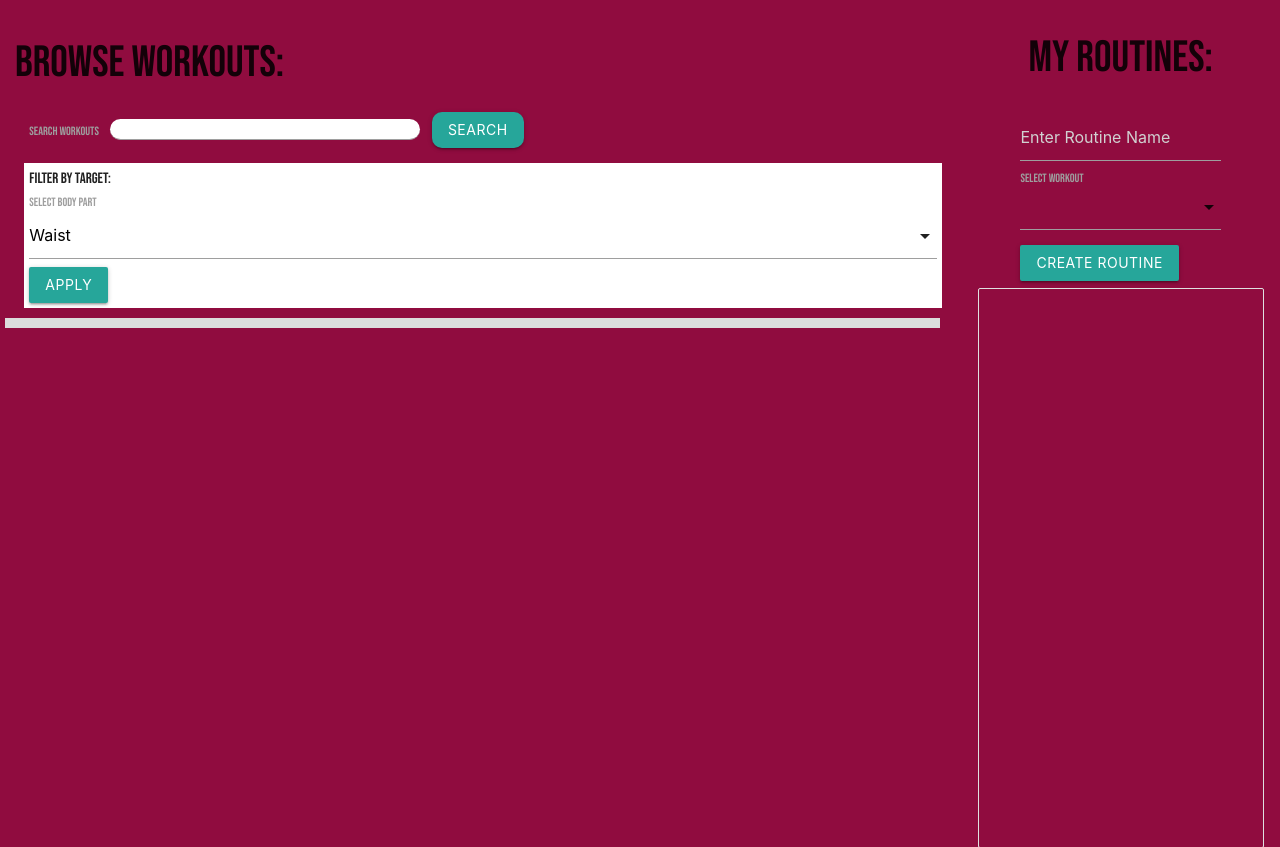
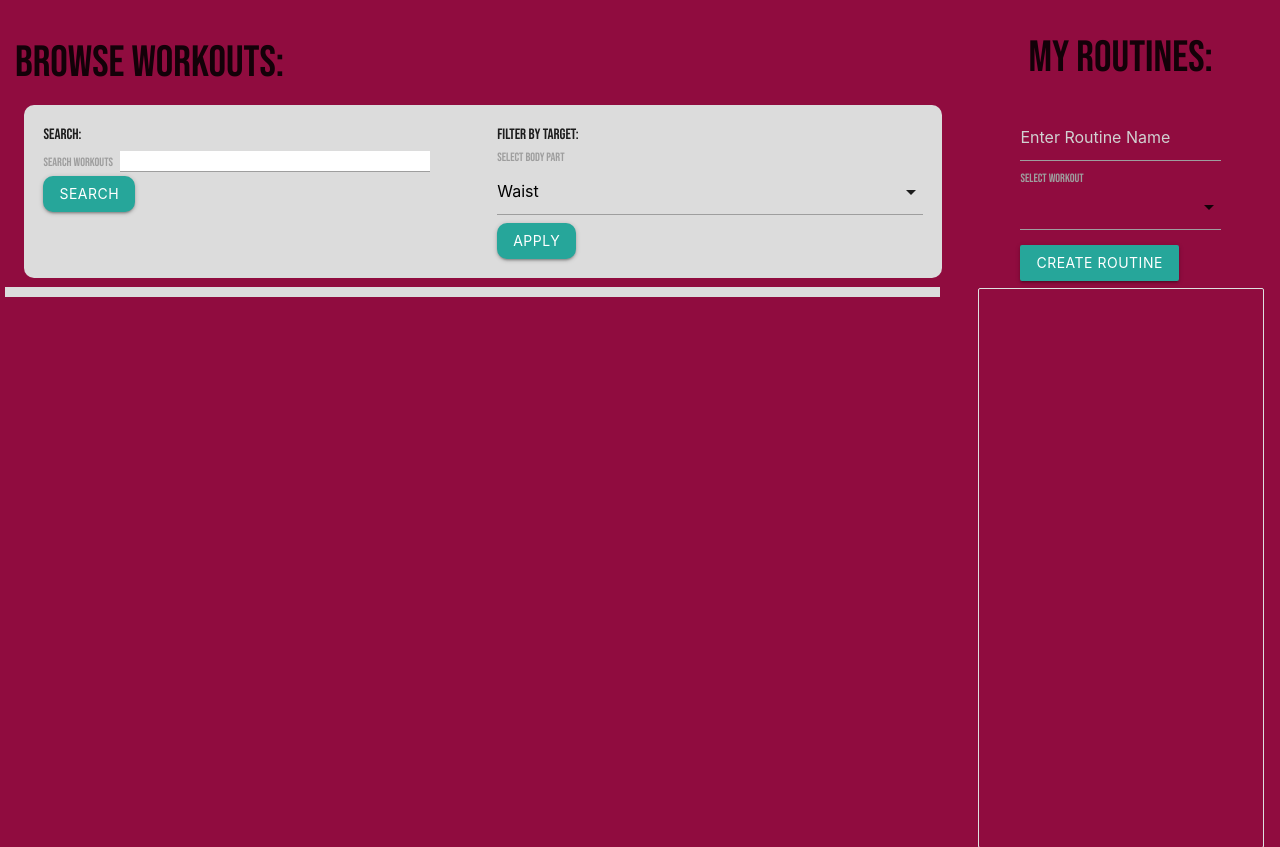
Before and after one commit to Neya1306/Workout-Remixer, a Flask app: page / in a window 1280 px wide. Shown: the top 847 px of the page. Run offline with Flask 3, Linux system fonts and the light colour scheme.

Commit message:
Add search bar

```diff
--- a/App/templates/index.html
+++ b/App/templates/index.html
@@ -10,16 +10,16 @@
 <main class="row" style="margin-left: 5px; margin-right: 0;">
   <section class="col s12 m9" style="overflow-y: auto; padding: 10px;">
     <h3>Browse Workouts:</h3>
-    <div class="Search bar" style="padding:5px; margin:1%;">
+   <div class="filterandsearch" style="display:flex; flex-direction: row;justify-content: space-around; padding:5px; margin:1%; background-color:gainsboro;border-radius:10px;">
+    <div class="Search bar" style="padding:5px; margin:1%;width:50%;">
+      Search:
       <form action="search" method="GET">
         <label>Search Workouts</label>
-        <span>
-        <input name="key" style="padding:5px; margin:1%; background-color:#FFFF; border-radius:15px;height:10px; width:300px;">
-        <input class="btn" style="border-radius:10px"type="submit" value="Search">
-      </span>
+        <input name="key" style="padding:5px; margin:1%; background-color:#FFFF;height:10px; width:300px;">
+        <input class="btn" style="border-radius:10px" type="submit" value="Search">
       </form>
     </div>
-   <div class="filter" style="padding:5px; margin:1%; background-color:#FFFF;">
+    <div class="filter" style="padding:5px; margin:1%;width:50%;">
       Filter By Target:
       <form action="/filter" method="GET">
         <label for="bodypart"> Select Body Part</label>
@@ -34,8 +34,9 @@
               <option value="upper arms">Upper Arms</option>
               <option value="lower arms">Lower Arms</option>
           </select>
-          <input class="btn" type="submit" value="Apply">
+          <input class="btn"  style="border-radius:10px" type="submit" value="Apply">
       </form>
+    </div>
   </div>
 
     <div class="row" style="width: 100%; background-color: gainsboro; padding: 5px;">
```
